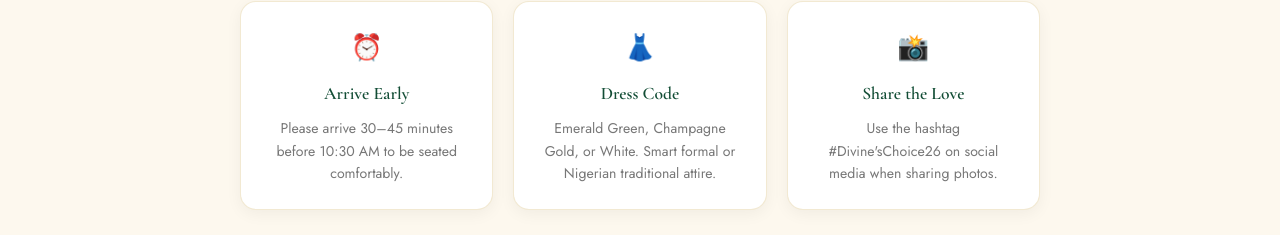
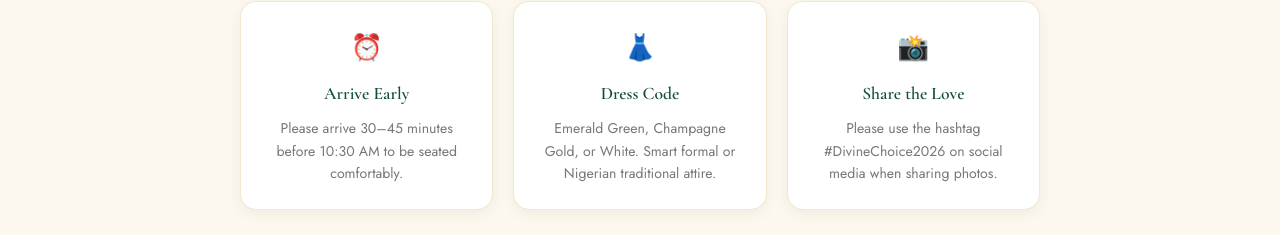
Before and after one commit to General-Airkay/Wedding-site, a Next.js app: page /rsvp in a window 1280 px wide. Shown: the part 1582-1817 px from the top of the page. Built offline with nearby package versions, Linux system fonts and the light colour scheme.

Commit message:
Update rsvp.js

```diff
--- a/pages/rsvp.js
+++ b/pages/rsvp.js
@@ -76,7 +76,7 @@ export default function RSVP() {
             {[
               { icon: '⏰', title: 'Arrive Early', text: 'Please arrive 30–45 minutes before 10:30 AM to be seated comfortably.' },
               { icon: '👗', title: 'Dress Code', text: 'Emerald Green, Champagne Gold, or White. Smart formal or Nigerian traditional attire.' },
-              { icon: '📸', title: 'Share the Love', text: "Use the hashtag #Divine'sChoice26 on social media when sharing photos." },
+              { icon: '📸', title: 'Share the Love', text: "Please use the hashtag #DivineChoice2026 on social media when sharing photos." },
             ].map(({ icon, title, text }) => (
               <div key={title} style={{
                 background: 'white', borderRadius: '16px', padding: '24px',
```
